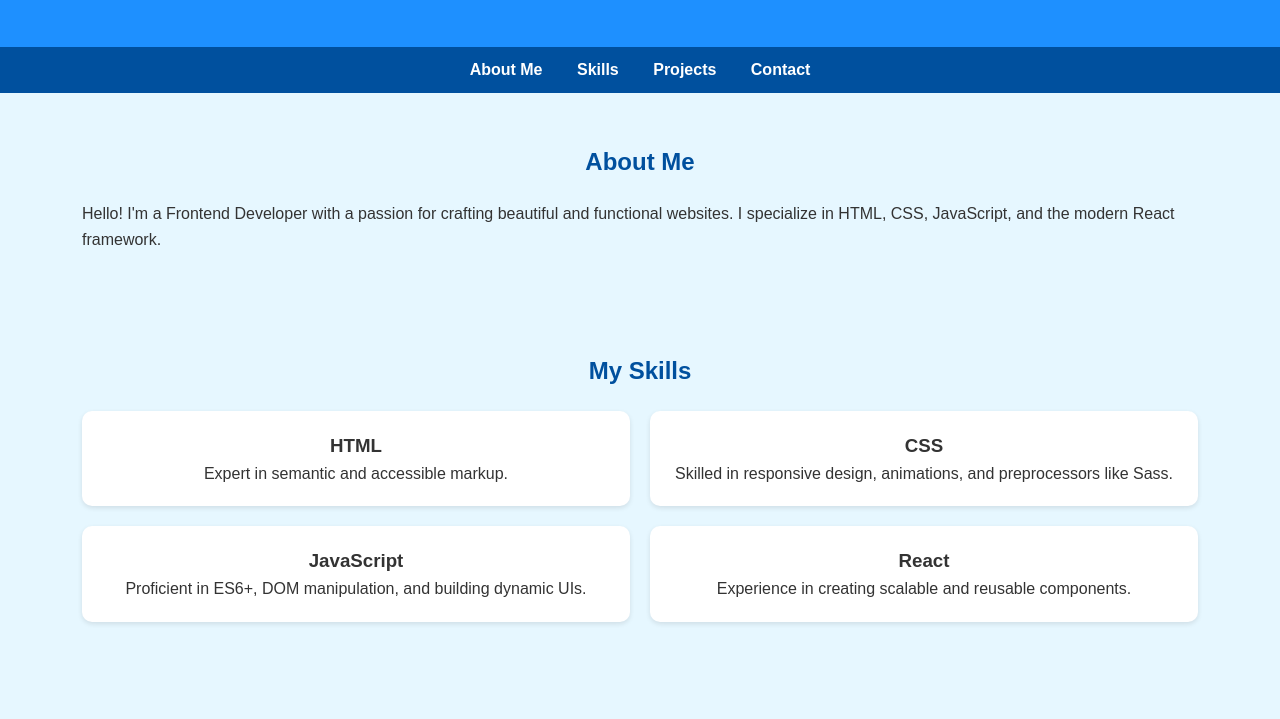
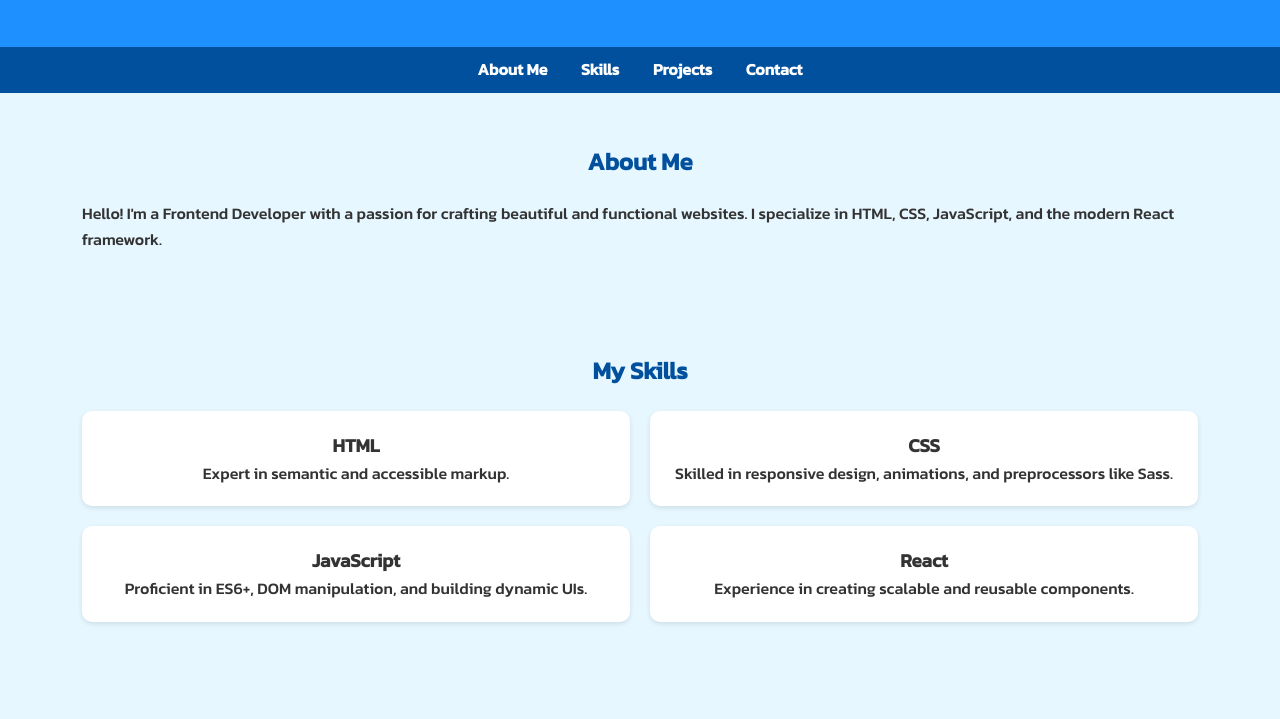
Before and after one commit to CedricLapi/myPortfoliOrange, a plain HTML site: page index.html in a window 1280 px wide. Shown: the part 212-931 px from the top of the page. Drawn offline with nearby package versions, Linux system fonts and the light colour scheme.

Commit message:
last update

```diff
--- a/index.html
+++ b/index.html
@@ -5,6 +5,11 @@
     <meta name="viewport" content="width=device-width, initial-scale=1.0">
     <title>Frontend Developer Portfolio</title>
     <link rel="stylesheet" href="styles.css">
+
+    <link rel="preconnect" href="https://fonts.googleapis.com">
+    <link rel="preconnect" href="https://fonts.gstatic.com" crossorigin>
+    <link href="https://fonts.googleapis.com/css2?family=Bebas+Neue&family=Kanit:wght@500&family=Pangolin&display=swap" rel="stylesheet">
+
 </head>
 <body>
     <header class="hero">
--- a/styles.css
+++ b/styles.css
@@ -13,7 +13,7 @@
 }
 
 body {
-    font-family: 'Arial', sans-serif;
+    font-family: 'kanit', sans-serif;
     line-height: 1.6;
     color: var(--text-color);
 }
```
